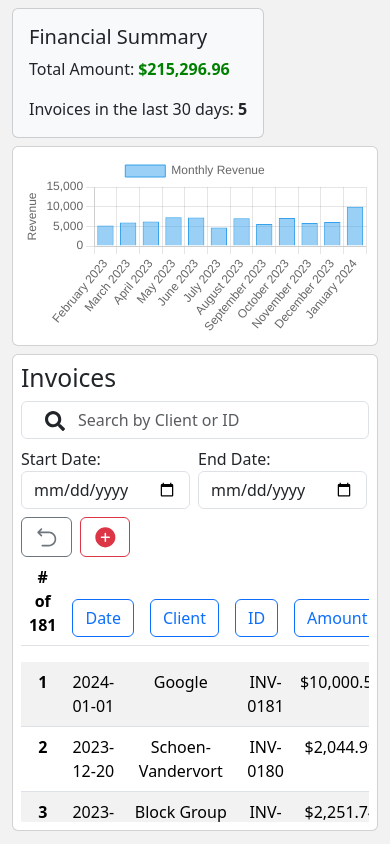
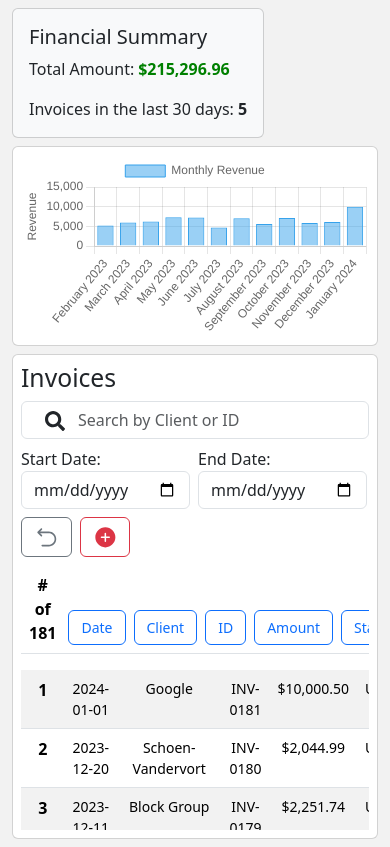
Before and after one commit to jonjon81/financial-tracker-react, a React (Vite) app: page / in a window 390 px wide. Built offline with nearby package versions, Linux system fonts and the light colour scheme.

Commit message:
Responsive updates

```diff
--- a/src/components/InvoicesWidget.css
+++ b/src/components/InvoicesWidget.css
@@ -39,6 +39,18 @@ tr.table-row td {
   width: 20%;
 }
 
+@media (max-width: 600px) {
+  tr.table-row td,
+  .table [scope='col'] button {
+    font-size: 0.875rem;
+  }
+
+  .table [scope='col'] {
+    padding-left: 4px;
+    padding-right: 4px;
+  }
+}
+
 .table [scope='col'] button {
   width: 100%;
 }
--- a/src/components/InvoicesWidget.tsx
+++ b/src/components/InvoicesWidget.tsx
@@ -284,11 +284,11 @@ const InvoicesWidget: React.FC<InvoicesProps> = ({ transactions }) => {
             </div>
           </div>
           <div className="form-button-controls d-flex align-items-end">
-            <button className="btn btn-outline-secondary" onClick={handleResetFilters}>
+            <button className="btn btn-outline-secondary mb-2" onClick={handleResetFilters}>
               <RxReset className="fs-2" />
             </button>
             <button
-              className="btn btn-outline-danger ms-2"
+              className="btn btn-outline-danger ms-2 mb-2"
               onClick={() => {
                 setIsNewInvoice(true);
                 setShowModal(true);
```
